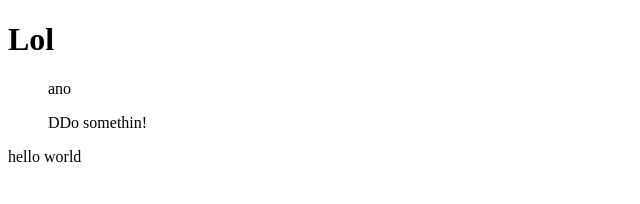
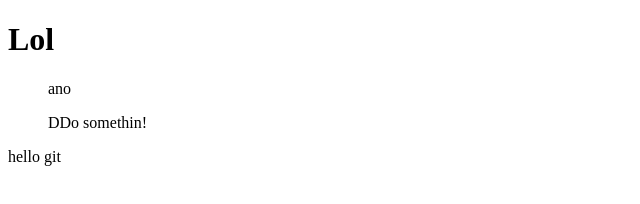
Before and after one commit to Kernel481/myproject, a plain HTML site: page index.html in a window 1280 px wide. Shown: the full height of the page, 0-640 px from the left. Drawn offline with Linux system fonts and the light colour scheme.

Commit message:
hello git

```diff
--- a/index.html
+++ b/index.html
@@ -9,6 +9,6 @@
   <h1>Lol</h1>
   <ul>ano</ul>
   <ul>DDo somethin!</ul>
-  <footer>hello world</footer>
+  <footer>hello git</footer>
 </body>
 </html>
```
